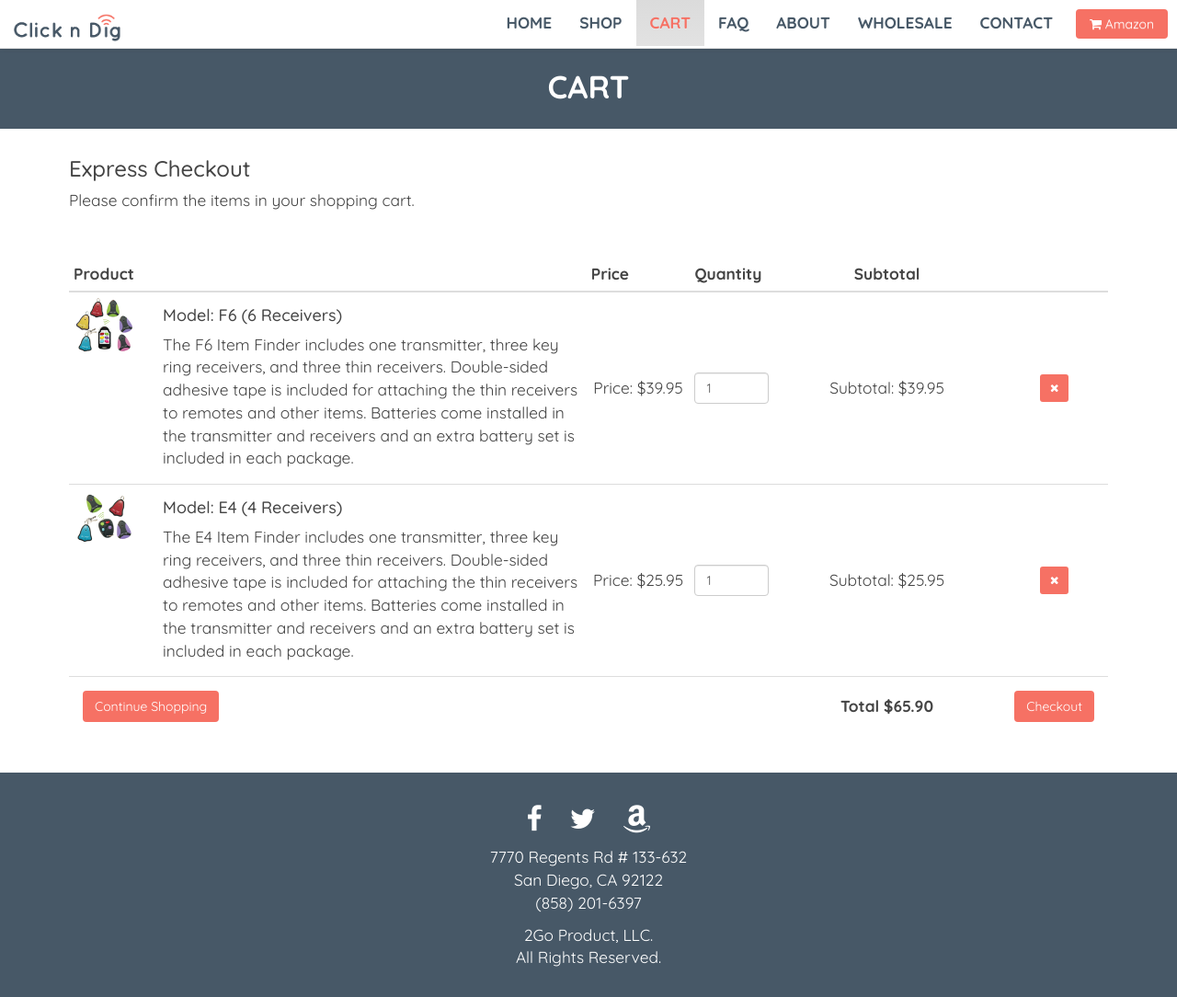
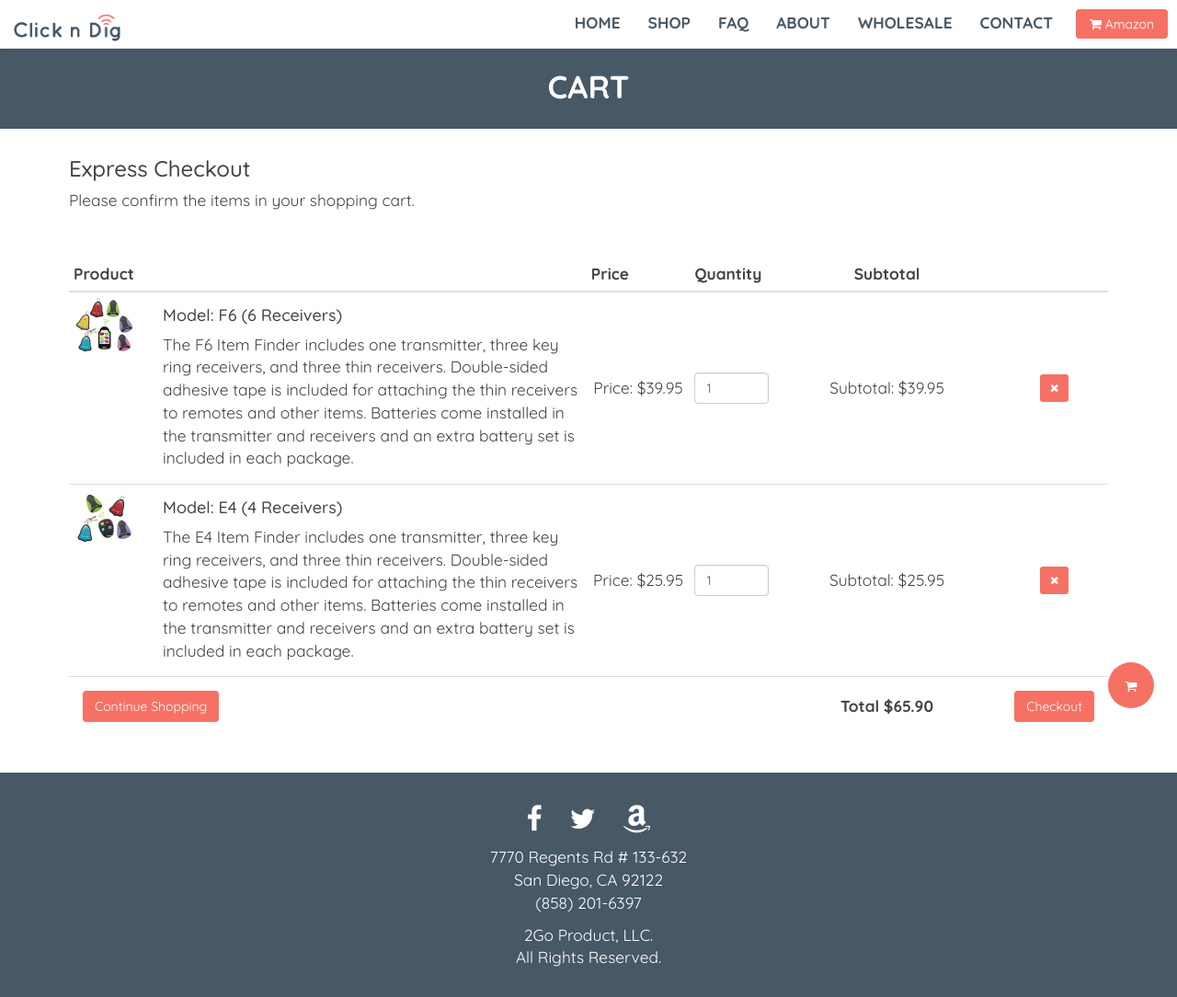
Before and after one commit to cleestofuh/COGS187B, a PHP site: page /cart.html in a window 1280 px wide. Shown: the whole page at 92% size. Run offline with PHP 8.4, Linux system fonts and the light colour scheme.

Commit message:
static cart button

```diff
--- a/cart.html
+++ b/cart.html
@@ -32,7 +32,6 @@
                 <ul class="nav navbar-nav navbar-right">
                     <li><a href="home.html">HOME</a></li>
                     <li><a href="shop.html">SHOP</a></li>
-                    <li class="active"><a href="cart.html">CART</a></li>
                     <li><a href="faq.html">FAQ</a></li>
                     <li><a href="about.html">ABOUT</a></li>
                     <li><a href="wholesale.html">WHOLESALE</a></li>
@@ -124,6 +123,9 @@
         </div>
     </div>
 
+    <div class="cart-button col-sm-12 col-xs-12">
+        <a type="button" href="cart.html" class="floatright circle btn buynow-btn"><i class="circle-center fa fa-shopping-cart"></i></a>
+    </div>
 <script src="https://ajax.googleapis.com/ajax/libs/jquery/1.12.4/jquery.min.js"></script>
 <!-- Latest compiled and minified JavaScript -->
 <script src="https://maxcdn.bootstrapcdn.com/bootstrap/3.3.7/js/bootstrap.min.js" integrity="sha384-Tc5IQib027qvyjSMfHjOMaLkfuWVxZxUPnCJA7l2mCWNIpG9mGCD8wGNIcPD7Txa" crossorigin="anonymous"></script>
--- a/contact.html
+++ b/contact.html
@@ -32,7 +32,6 @@
           <ul class="nav navbar-nav navbar-right">
               <li><a href="home.html">HOME</a></li>
               <li><a href="shop.html">SHOP</a></li>
-              <li><a href="cart.html">CART</a></li>
               <li><a href="faq.html">FAQ</a></li>
               <li><a href="about.html">ABOUT</a></li>
               <li><a href="wholesale.html">WHOLESALE</a></li>
@@ -104,6 +103,9 @@
             <p>2Go Product, LLC.<br>All Rights Reserved.</p>
         </div>
     </div>
+    <div class="cart-button col-sm-12 col-xs-12">
+        <a type="button" href="cart.html" class="floatright circle btn buynow-btn"><i class="circle-center fa fa-shopping-cart"></i></a>
+    </div>
 <script src="https://ajax.googleapis.com/ajax/libs/jquery/1.12.4/jquery.min.js"></script>
 <!-- Latest compiled and minified JavaScript -->
 <script src="https://maxcdn.bootstrapcdn.com/bootstrap/3.3.7/js/bootstrap.min.js" integrity="sha384-Tc5IQib027qvyjSMfHjOMaLkfuWVxZxUPnCJA7l2mCWNIpG9mGCD8wGNIcPD7Txa" crossorigin="anonymous"></script>
--- a/css/clickndig.css
+++ b/css/clickndig.css
@@ -297,3 +297,22 @@ body {
     table#cart tfoot td .btn{display:block;}
 
 }
+
+.cart-button{
+    position: fixed;
+    bottom: 20px;
+    width: 100%;
+}
+
+.circle {
+    border-radius: 50%;
+    width: 50px;
+    height: 50px;
+}
+
+.circle-center {
+    padding-top: 50%;
+}
+.floatright{
+    float:right;
+}
--- a/faq.html
+++ b/faq.html
@@ -32,7 +32,6 @@
           <ul class="nav navbar-nav navbar-right">
               <li><a href="home.html">HOME</a></li>
               <li><a href="shop.html">SHOP</a></li>
-              <li><a href="cart.html">CART</a></li>
               <li class="active"><a href="faq.html">FAQ</a></li>
               <li><a href="about.html">ABOUT</a></li>
               <li><a href="wholesale.html">WHOLESALE</a></li>
@@ -180,6 +179,9 @@
             <p>2Go Product, LLC.<br>All Rights Reserved.</p>
         </div>
     </div>
+    <div class="cart-button col-sm-12 col-xs-12">
+        <a type="button" href="cart.html" class="floatright circle btn buynow-btn"><i class="circle-center fa fa-shopping-cart"></i></a>
+    </div>
 <script src="https://ajax.googleapis.com/ajax/libs/jquery/1.12.4/jquery.min.js"></script>
 <!-- Latest compiled and minified JavaScript -->
 <script src="https://maxcdn.bootstrapcdn.com/bootstrap/3.3.7/js/bootstrap.min.js" integrity="sha384-Tc5IQib027qvyjSMfHjOMaLkfuWVxZxUPnCJA7l2mCWNIpG9mGCD8wGNIcPD7Txa" crossorigin="anonymous"></script>
--- a/home.html
+++ b/home.html
@@ -32,7 +32,6 @@
           <ul class="nav navbar-nav navbar-right">
               <li class="active"><a href="home.html">HOME</a></li>
               <li><a href="shop.html">SHOP</a></li>
-              <li><a href="cart.html">CART</a></li>
               <li><a href="faq.html">FAQ</a></li>
               <li><a href="about.html">ABOUT</a></li>
               <li><a href="wholesale.html">WHOLESALE</a></li>
@@ -100,6 +99,10 @@
             <p>2Go Product, LLC.<br>All Rights Reserved.</p>
         </div>
     </div>
+
+    <div class="cart-button col-sm-12 col-xs-12">
+        <a type="button" href="cart.html" class="floatright circle btn buynow-btn"><i class="circle-center fa fa-shopping-cart"></i></a>
+    </div>
 <script src="https://ajax.googleapis.com/ajax/libs/jquery/1.12.4/jquery.min.js"></script>
 <!-- Latest compiled and minified JavaScript -->
 <script src="https://maxcdn.bootstrapcdn.com/bootstrap/3.3.7/js/bootstrap.min.js" integrity="sha384-Tc5IQib027qvyjSMfHjOMaLkfuWVxZxUPnCJA7l2mCWNIpG9mGCD8wGNIcPD7Txa" crossorigin="anonymous"></script>
--- a/shop.html
+++ b/shop.html
@@ -32,7 +32,6 @@
           <ul class="nav navbar-nav navbar-right">
               <li><a href="home.html">HOME</a></li>
               <li class="active"><a href="shop.html">SHOP</a></li>
-              <li><a href="cart.html">CART</a></li>
               <li><a href="faq.html">FAQ</a></li>
               <li><a href="about.html">ABOUT</a></li>
               <li><a href="wholesale.html">WHOLESALE</a></li>
@@ -241,6 +240,9 @@
             <p>2Go Product, LLC.<br>All Rights Reserved.</p>
         </div>
     </div>
+    <div class="cart-button col-sm-12 col-xs-12">
+        <a type="button" href="cart.html" class="floatright circle btn buynow-btn"><i class="circle-center fa fa-shopping-cart"></i></a>
+    </div>
 <script src="https://ajax.googleapis.com/ajax/libs/jquery/1.12.4/jquery.min.js"></script>
 <!-- Latest compiled and minified JavaScript -->
 <script src="https://maxcdn.bootstrapcdn.com/bootstrap/3.3.7/js/bootstrap.min.js" integrity="sha384-Tc5IQib027qvyjSMfHjOMaLkfuWVxZxUPnCJA7l2mCWNIpG9mGCD8wGNIcPD7Txa" crossorigin="anonymous"></script>
--- a/wholesale.html
+++ b/wholesale.html
@@ -32,7 +32,6 @@
           <ul class="nav navbar-nav navbar-right">
               <li><a href="home.html">HOME</a></li>
               <li><a href="shop.html">SHOP</a></li>
-              <li><a href="cart.html">CART</a></li>
               <li><a href="faq.html">FAQ</a></li>
               <li><a href="about.html">ABOUT</a></li>
               <li class="active"><a href="wholesale.html">WHOLESALE</a></li>
@@ -221,6 +220,9 @@
             <p>2Go Product, LLC.<br>All Rights Reserved.</p>
         </div>
     </div>
+    <div class="cart-button col-sm-12 col-xs-12">
+        <a type="button" href="cart.html" class="floatright circle btn buynow-btn"><i class="circle-center fa fa-shopping-cart"></i></a>
+    </div>
 <script src="https://ajax.googleapis.com/ajax/libs/jquery/1.12.4/jquery.min.js"></script>
 <script src="js/clickndig.js"></script>
 <!-- Latest compiled and minified JavaScript -->
```
Also changed, not shown: about.html (+7 -4 lines).
